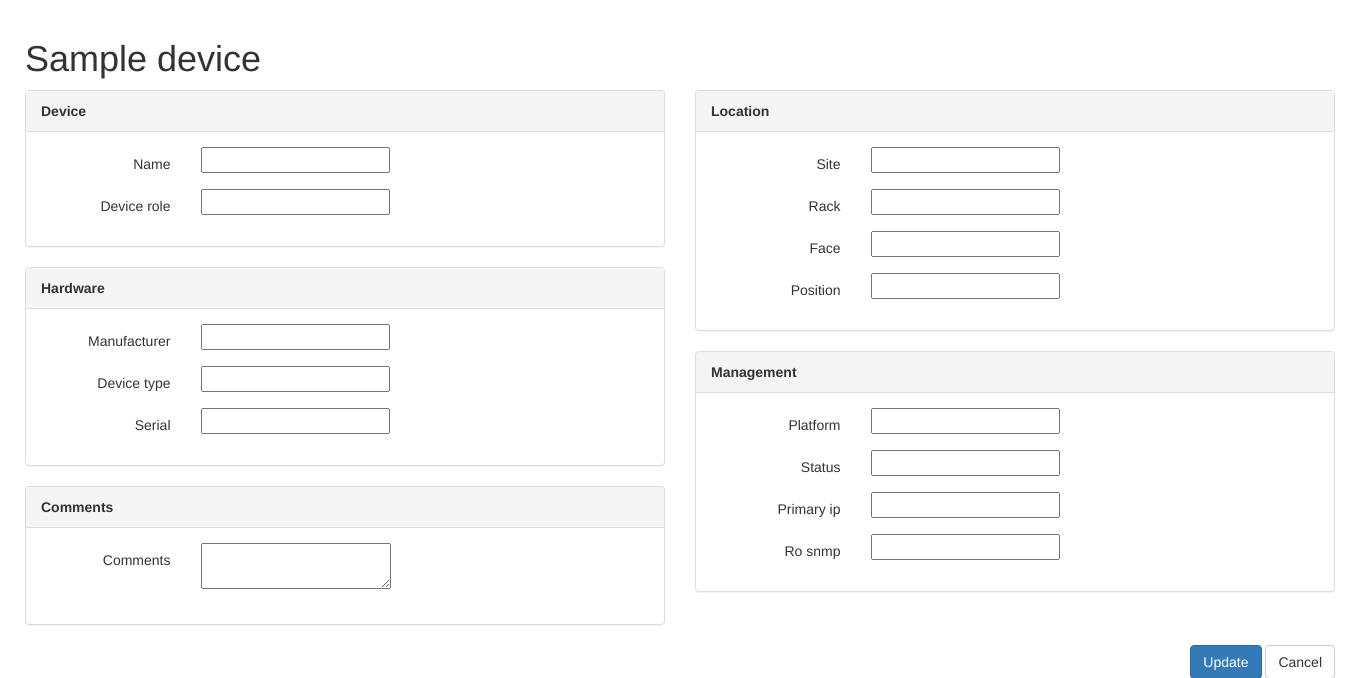
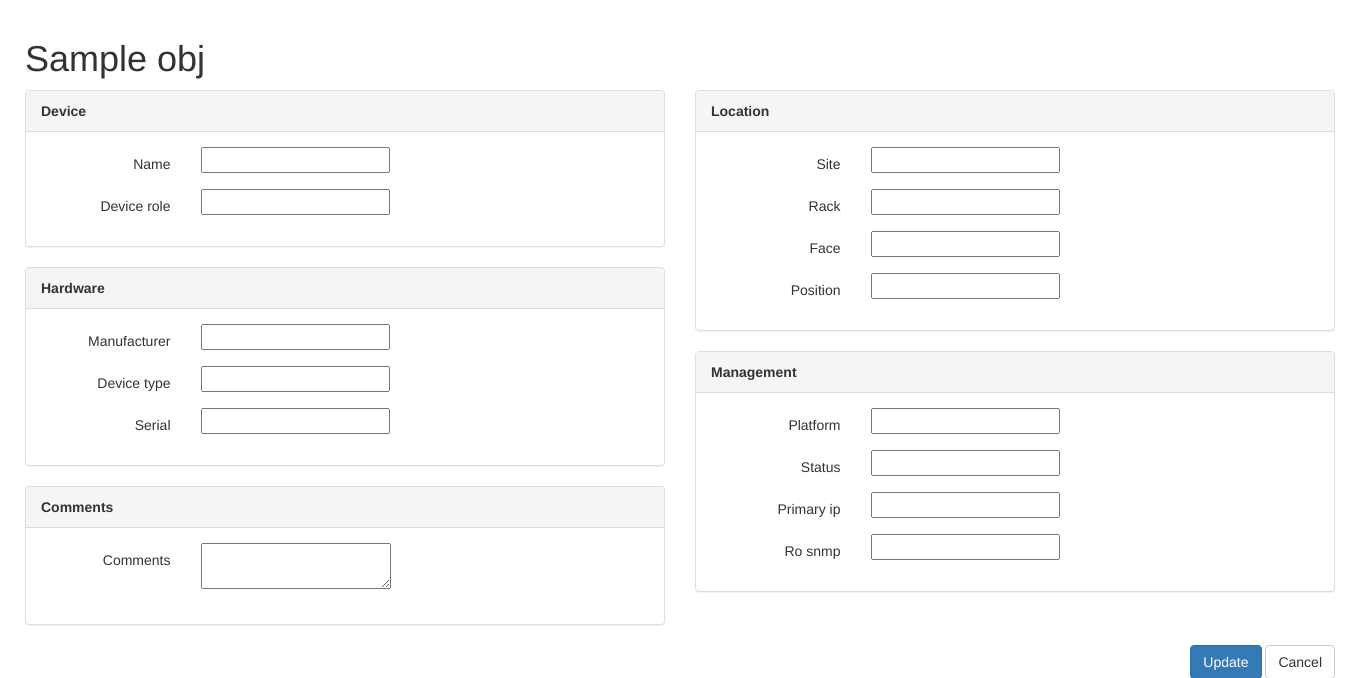
Before and after one commit to mfreire01/Netbox-Practice, a Django app: template netbox/templates/dcim/device_edit.html in a window 1360 px wide. Shown: the part 51-729 px from the top of the page. Run offline with Django 3.2, Linux system fonts and the light colour scheme; the template is opened without the code that fills it: most values are stand-ins (such as "Sample title", 1, 10 or a date in 2020); form fields are guessed from the names that the template uses; some libraries are stand-ins or nearby versions.

Commit message:
Updated templates to reflect new CBVs

```diff
--- a/netbox/templates/dcim/device_delete.html
+++ b/netbox/templates/dcim/device_delete.html
@@ -1,8 +1,8 @@
 {% extends 'utilities/confirmation_form.html' %}
 {% load form_helpers %}
 
-{% block title %}Delete device {{ device }}?{% endblock %}
+{% block title %}Delete device {{ obj }}?{% endblock %}
 
 {% block message %}
-    <p>Are you sure you want to delete <strong>{{ device }}</strong>?</p>
+    <p>Are you sure you want to delete <strong>{{ obj }}</strong>?</p>
 {% endblock %}
--- a/netbox/templates/dcim/device_edit.html
+++ b/netbox/templates/dcim/device_edit.html
@@ -1,11 +1,11 @@
 {% extends '_base.html' %}
 {% load form_helpers %}
 
-{% block title %}{% if device %}Editing device {{ device }}{% else %}Add a device{% endif %}{% endblock %}
+{% block title %}{% if obj %}Editing device {{ obj }}{% else %}Add a device{% endif %}{% endblock %}
 
 {% block content %}
-{% if device %}
-	<h1>{{ device }}</h1>
+{% if obj %}
+	<h1>{{ obj }}</h1>
 {% else %}
 	<h1>Add a Device</h1>
 {% endif %}
@@ -62,7 +62,7 @@
                 <div class="panel-body">
                     {% render_field form.platform %}
                     {% render_field form.status %}
-                    {% if device %}{% render_field form.primary_ip %}{% endif %}
+                    {% if obj %}{% render_field form.primary_ip %}{% endif %}
                     {% render_field form.ro_snmp %}
                 </div>
             </div>
@@ -70,9 +70,9 @@
     </div>
     <div class="row">
         <div class="col-md-12 text-right">
-            {% if device %}
+            {% if obj %}
                 <button type="submit" name="_update" class="btn btn-primary">Update</button>
-                <a href="{% url 'dcim:device' pk=device.pk %}" class="btn btn-default">Cancel</a>
+                <a href="{% url 'dcim:device' pk=obj.pk %}" class="btn btn-default">Cancel</a>
             {% else %}
                 <button type="submit" name="_create" class="btn btn-primary">Create</button>
                 <button type="submit" name="_addanother" class="btn btn-primary">Create and Add Another</button>
```
